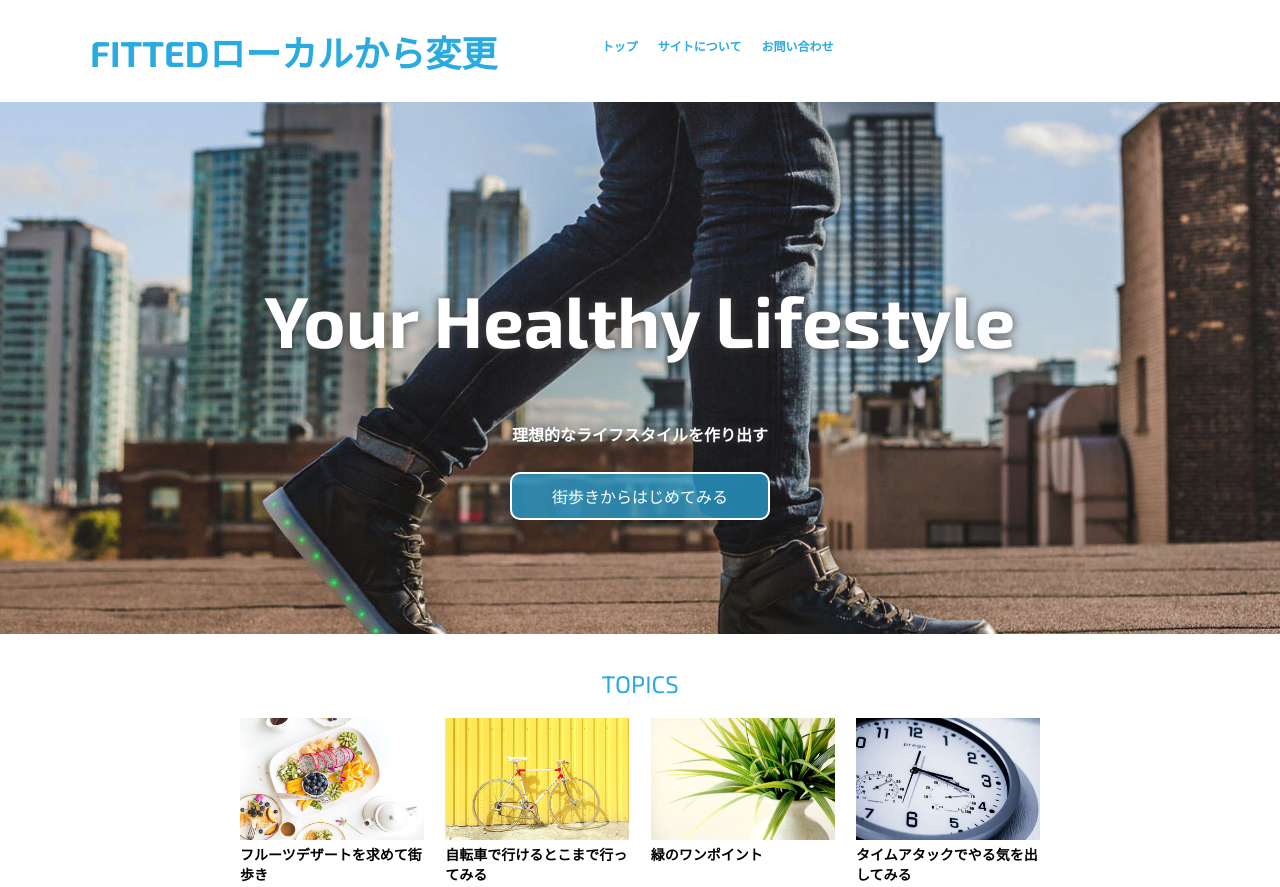
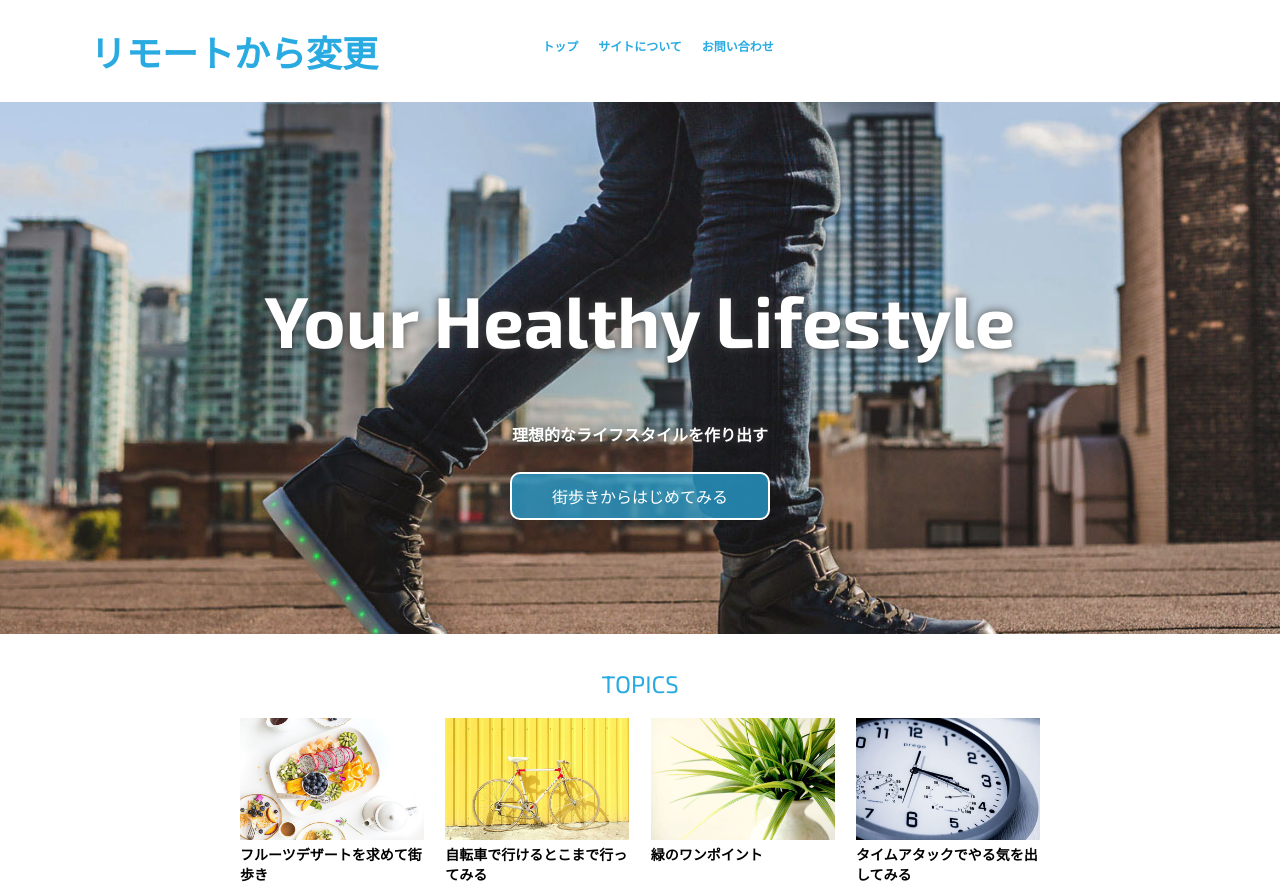
Before and after one commit to daichi322/portfolio, a plain HTML site: page public/index.html in a window 1280 px wide. Shown: the top 887 px of the page. Drawn offline with Linux system fonts and the light colour scheme.

Commit message:
Update index.html

```diff
--- a/public/index.html
+++ b/public/index.html
@@ -21,7 +21,7 @@
   <body>
     <header>
       <div class="header-inner">
-        <a href="index.html">FITTEDローカルから変更</a>
+        <a href="index.html">リモートから変更</a>
         <nav>
           <ul>
             <li><a href="index.html">トップ</a></li>
```
